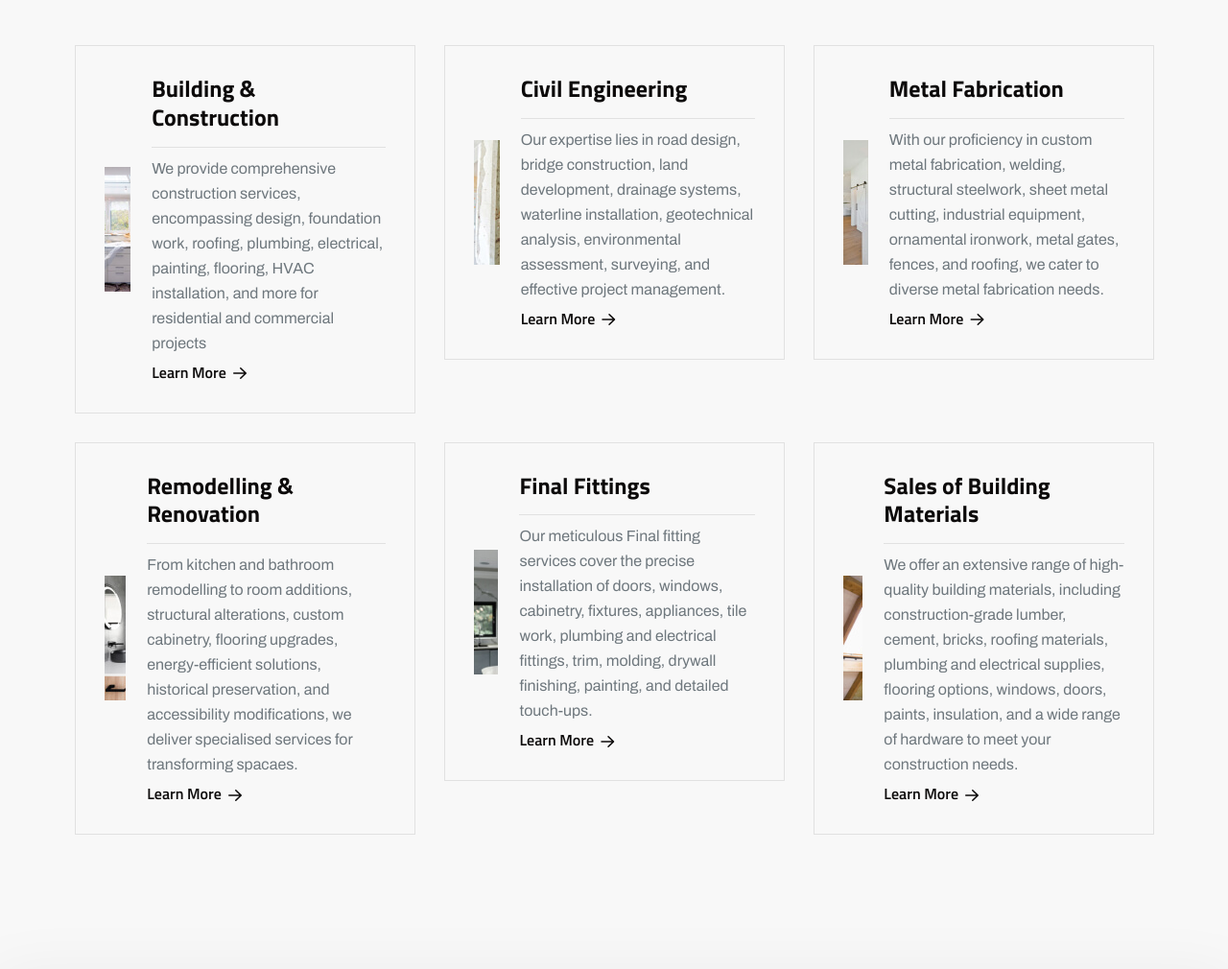
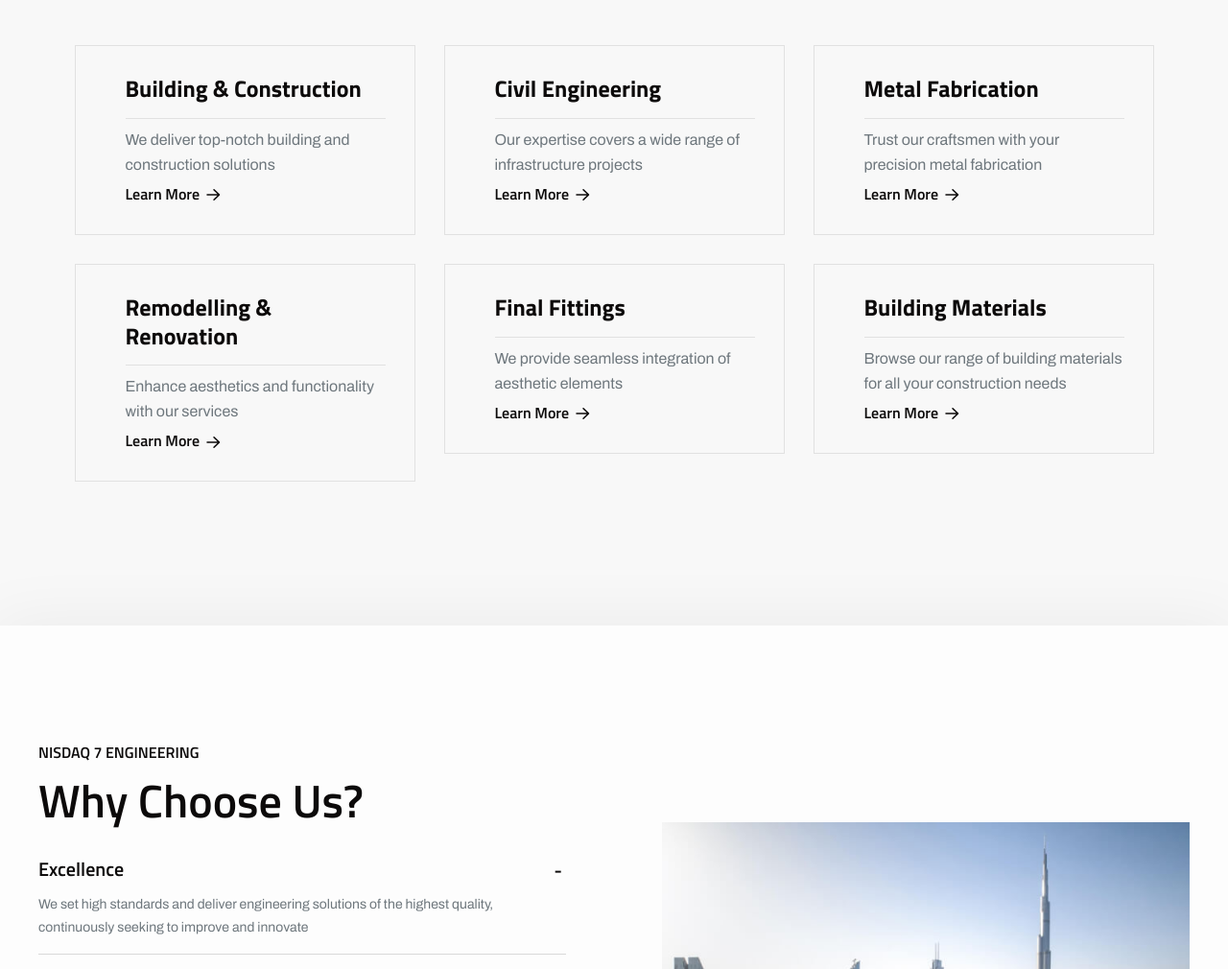
Before and after one commit to patterncraftgh/nisdaqgh, a plain HTML site: page index-three.html in a window 1280 px wide. Shown: the part 3080-4090 px from the top of the page at 96% size. Drawn offline with Linux system fonts and the light colour scheme; a web font is replaced by a local one.

Commit message:
fixed #5; removed the thumbail images

```diff
--- a/index-three.html
+++ b/index-three.html
@@ -353,14 +353,14 @@
                 <div class="col-lg-4 col-md-6">
                     <!-- single service area start-->
                     <div class="rts-single-service-three" data-sal="slide-up" data-sal-delay="150" data-sal-duration="800">
-                        <a href="service-details.html" class="thumbnail-area">
+                        <!-- <a href="service-details.html" class="thumbnail-area">
                             <img src="assets/images/service/01.jpg" alt="Service-area">
-                        </a>
+                        </a> -->
                         <div class="content-area">
                             <a href="service-details.html">
                                 <h5 class="title">Building & Construction</h5>
                             </a>
-                            <p class="disc">We provide comprehensive construction services, encompassing design, foundation work, roofing, plumbing, electrical, painting, flooring, HVAC installation, and more for residential and commercial projects</p>
+                            <p class="disc">We deliver top-notch building and construction solutions</p>
                             <a href="service-details.html" class="read-more-btn">Learn More <i class="fa-regular fa-arrow-right"></i></a>
                         </div>
                     </div>
@@ -369,15 +369,15 @@
                 <div class="col-lg-4 col-md-6">
                     <!-- single service area start-->
                     <div class="rts-single-service-three" data-sal="slide-up" data-sal-delay="350" data-sal-duration="800">
-                        <a href="service-details.html" class="thumbnail-area">
+                        <!-- <a href="service-details.html" class="thumbnail-area">
                             <img src="assets/images/service/02.jpg" alt="Service-area">
-                        </a>
+                        </a> -->
                         <div class="content-area">
                             <a href="service-details.html">
                                 <h5 class="title">Civil Engineering</h5>
                             </a>
                             <p class="disc">
-                                Our expertise lies in road design, bridge construction, land development, drainage systems, waterline installation, geotechnical analysis, environmental assessment, surveying, and effective project management.
+                                Our expertise covers a wide range of infrastructure projects
                             </p>
                             <a href="service-details.html" class="read-more-btn">Learn More <i class="fa-regular fa-arrow-right"></i></a>
                         </div>
@@ -387,15 +387,15 @@
                 <div class="col-lg-4 col-md-6">
                     <!-- single service area start-->
                     <div class="rts-single-service-three" data-sal="slide-up" data-sal-delay="550" data-sal-duration="800">
-                        <a href="service-details.html" class="thumbnail-area">
+                        <!-- <a href="service-details.html" class="thumbnail-area">
                             <img src="assets/images/service/03.jpg" alt="Service-area">
-                        </a>
+                        </a> -->
                         <div class="content-area">
                             <a href="service-details.html">
                                 <h5 class="title">Metal Fabrication</h5>
                             </a>
                             <p class="disc">
-                                With our proficiency in custom metal fabrication, welding, structural steelwork, sheet metal cutting, industrial equipment, ornamental ironwork, metal gates, fences, and roofing, we cater to diverse metal fabrication needs.
+                                Trust our craftsmen with your precision metal fabrication
                             </p>
                             <a href="service-details.html" class="read-more-btn">Learn More <i class="fa-regular fa-arrow-right"></i></a>
                         </div>
@@ -405,15 +405,15 @@
                 <div class="col-lg-4 col-md-6">
                     <!-- single service area start-->
                     <div class="rts-single-service-three" data-sal="slide-up" data-sal-delay="150" data-sal-duration="800">
-                        <a href="service-details.html" class="thumbnail-area">
+                        <!-- <a href="service-details.html" class="thumbnail-area">
                             <img src="assets/images/service/04.jpg" alt="Service-area">
-                        </a>
+                        </a> -->
                         <div class="content-area">
                             <a href="service-details.html">
                                 <h5 class="title">Remodelling & Renovation</h5>
                             </a>
                             <p class="disc">
-                                From kitchen and bathroom remodelling to room additions, structural alterations, custom cabinetry, flooring upgrades, energy-efficient solutions, historical preservation, and accessibility modifications, we deliver specialised services for transforming spacaes.
+                                Enhance aesthetics and functionality with our services
                             </p>
                             <a href="service-details.html" class="read-more-btn">Learn More <i class="fa-regular fa-arrow-right"></i></a>
                         </div>
@@ -423,15 +423,15 @@
                 <div class="col-lg-4 col-md-6">
                     <!-- single service area start-->
                     <div class="rts-single-service-three" data-sal="slide-up" data-sal-delay="350" data-sal-duration="800">
-                        <a href="service-details.html" class="thumbnail-area">
+                        <!-- <a href="service-details.html" class="thumbnail-area">
                             <img src="assets/images/service/05.jpg" alt="Service-area">
-                        </a>
+                        </a> -->
                         <div class="content-area">
                             <a href="service-details.html">
                                 <h5 class="title">Final Fittings</h5>
                             </a>
                             <p class="disc">
-                                Our meticulous Final fitting services cover the precise installation of doors, windows, cabinetry, fixtures, appliances, tile work, plumbing and electrical fittings, trim, molding, drywall finishing, painting, and detailed touch-ups.
+                                We provide seamless integration of aesthetic elements
                             </p>
                             <a href="service-details.html" class="read-more-btn">Learn More <i class="fa-regular fa-arrow-right"></i></a>
                         </div>
@@ -440,16 +440,16 @@
                 </div>
                 <div class="col-lg-4 col-md-6">
                     <!-- single service area start-->
-                    <div class="rts-single-service-three" data-sal="slide-up" data-sal-delay="550" data-sal-duration="800">
-                        <a href="service-details.html" class="thumbnail-area">
+                    <div class="rts-single-service-three thumbnail-area" data-sal="slide-up" data-sal-delay="550" data-sal-duration="800">
+                        <!-- <a href="service-details.html" class="thumbnail-area">
                             <img src="assets/images/service/06.jpg" alt="Service-area">
-                        </a>
+                        </a> -->
                         <div class="content-area">
                             <a href="service-details.html">
-                                <h5 class="title">Sales of Building Materials</h5>
+                                <h5 class="title">Building Materials</h5>
                             </a>
                             <p class="disc">
-                                We offer an extensive range of high-quality building materials, including construction-grade lumber, cement, bricks, roofing materials, plumbing and electrical supplies, flooring options, windows, doors, paints, insulation, and a wide range of hardware to meet your construction needs.
+                                Browse our range of building materials for all your construction needs
                             </p>
                             <a href="service-details.html" class="read-more-btn">Learn More <i class="fa-regular fa-arrow-right"></i></a>
                         </div>
```
